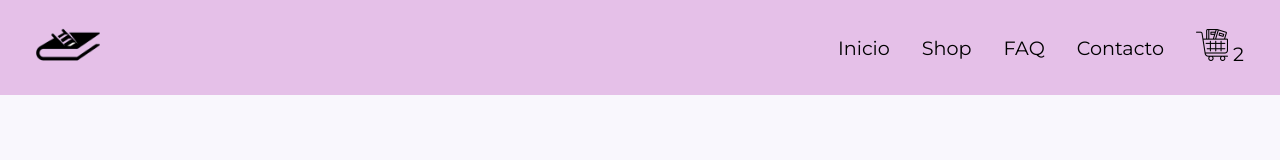
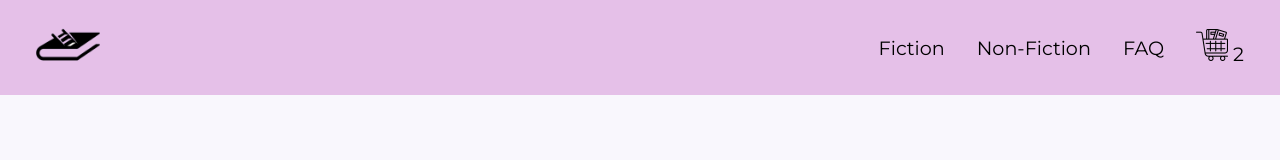
Before and after one commit to LuzMalgieri/LuzMalgieri, a React (Create React App) app: page / in a window 1280 px wide. Shown: the top 160 px of the page. Built offline with nearby package versions, Linux system fonts and the light colour scheme.

Commit message:
Entrega intermedia

```diff
--- a/src/components/NavBar/NavBar.jsx
+++ b/src/components/NavBar/NavBar.jsx
@@ -1,7 +1,6 @@
 import React from "react";
 import "../../attributes/styles/NavBar.css";
 import MainLogo from "../../attributes/img/logo-store.png";
-import { menu } from "../utiles/helpers";
 import CartWidget from "../CartWidget/CartWidget";
 import { Link } from "react-router-dom";
 
@@ -12,15 +11,18 @@ const NavBar = () => {
         <li className="logo">
           <Link to={"/"}>
             <img src={MainLogo} alt="store" />
-            </Link>
+          </Link>
         </li>
-        {menu.map((item) => {
-          return (
-            <li className="menuItem">
-              <a href={item.ref}>{item.name}</a>
-            </li>
-          );
-        })}
+
+        <li className="menuItem">
+          <Link to={"/category/fiction"}>Fiction</Link>
+        </li>
+        <li className="menuItem">
+          <Link to={"/category/non-fiction"}>Non-Fiction</Link>
+        </li>
+        <li className="menuItem">
+          <Link to={"/"}>FAQ</Link>
+        </li>
         <CartWidget />
         <li className="toggle">
           <span className="bars"></span>
--- a/src/components/utiles/helpers.js
+++ /dev/null
@@ -1,6 +0,0 @@
-export const menu = [
-  { name: "Inicio", ref: "*" },
-  { name: "Shop", ref: "*" },
-  { name: "FAQ", ref: "*" },
-  { name: "Contacto", ref: "*" },
-];
--- a/src/containers/ItemListContainer/ItemListContainer.jsx
+++ b/src/containers/ItemListContainer/ItemListContainer.jsx
@@ -1,15 +1,12 @@
 import React, { useEffect, useState } from "react";
 import ItemList from "../../components/ItemList/ItemList";
-
+import { useParams } from "react-router-dom";
 import "../../attributes/styles/ItemListContainer.css";
 import catalogue from "../../attributes/products.json";
 
-
 const ItemListContainer = (props) => {
-
-
   //LOGICA PARA EL MAPEO DE PRODUCTOS
-
+  const { id } = useParams();
   const [products, setProducts] = useState([]);
 
   const getProducts = (data) =>
@@ -25,9 +22,9 @@ const ItemListContainer = (props) => {
 
   useEffect(() => {
     getProducts(catalogue)
-      .then((res) => setProducts(res))
+      .then((res) => {id ? setProducts(res.filter((product) => product.category === id)) : setProducts(catalogue);})
       .catch((err) => console.log(err));
-  }, []);
+  }, [id]);
 
   return (
     <div>
```
Also changed, not shown: 1 other file (tests, documents, lock files or other folders).
